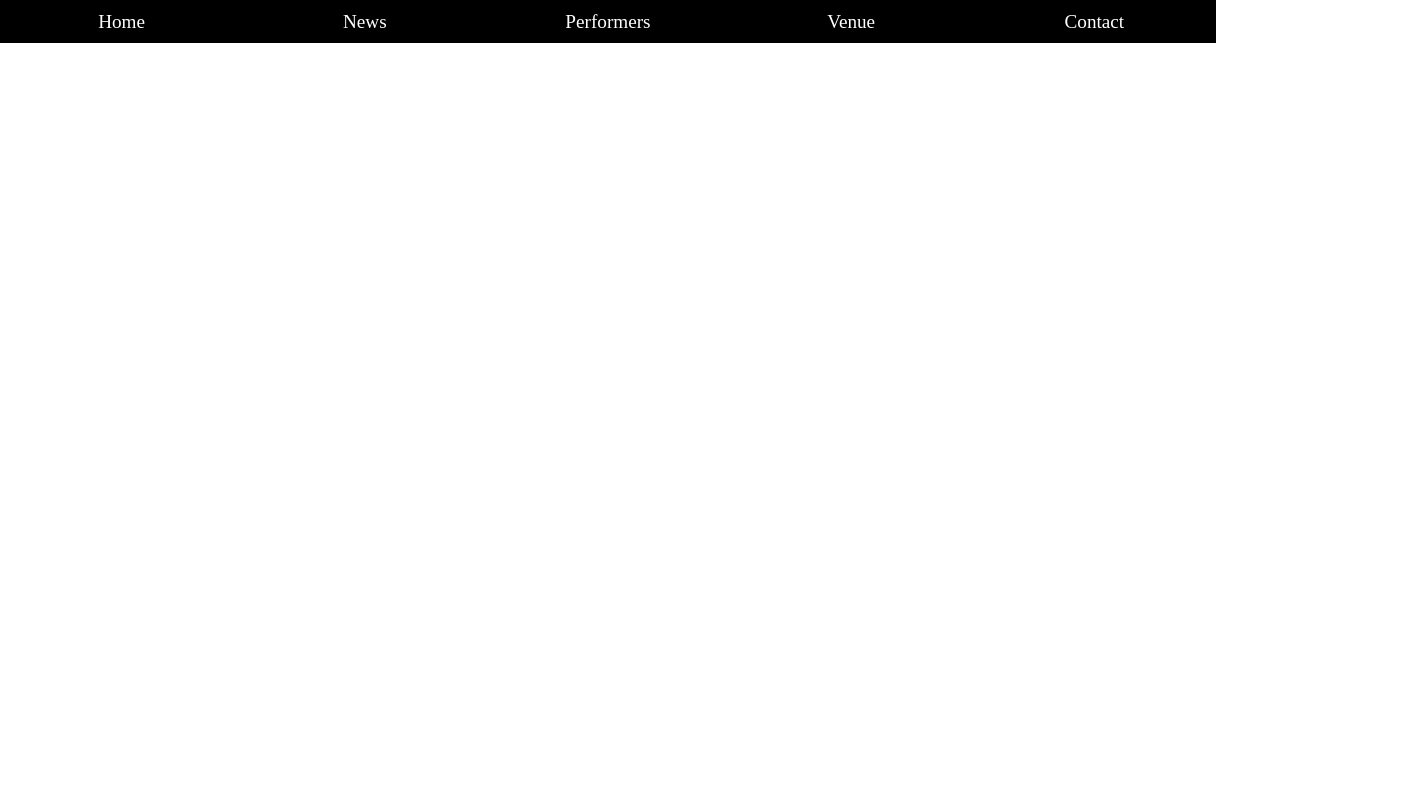
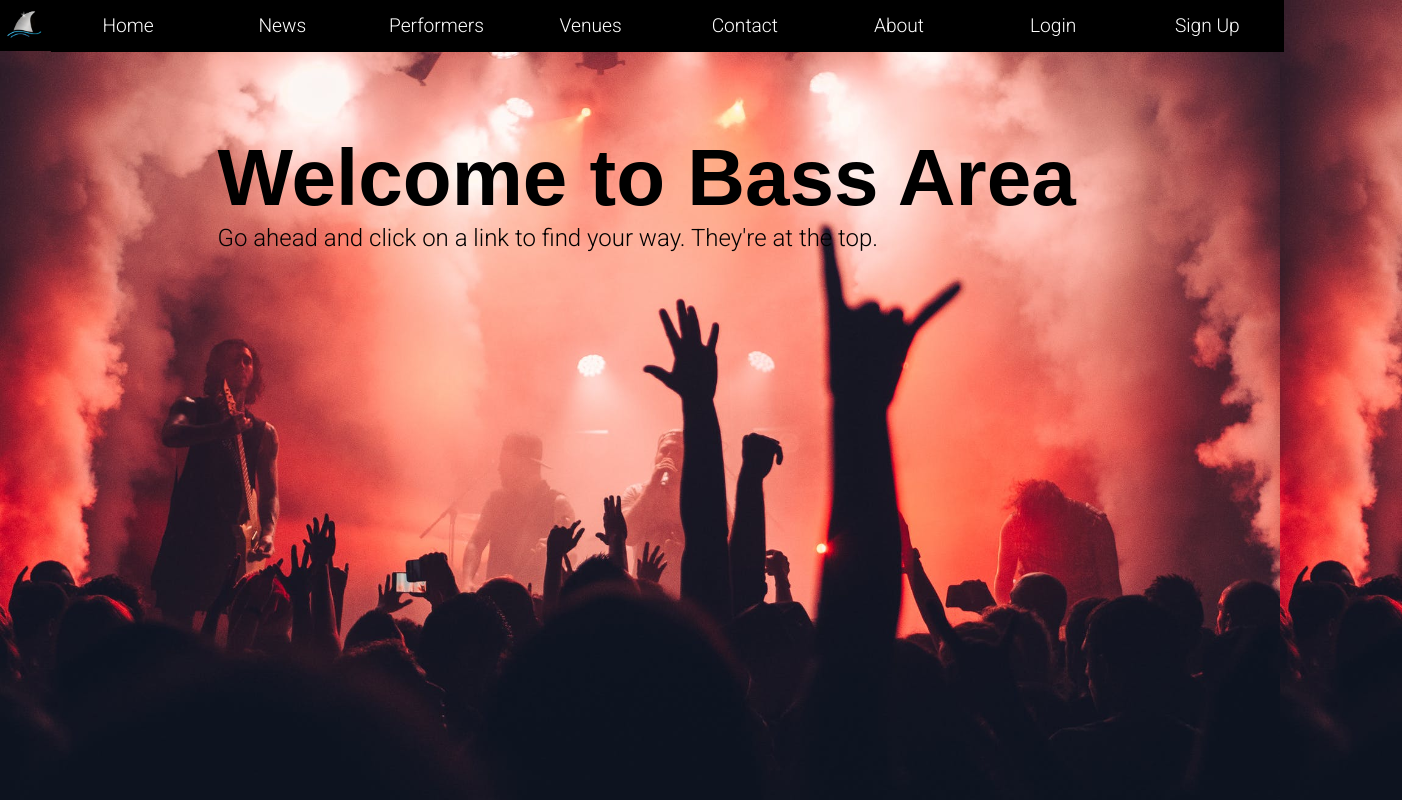
Before and after one commit to dcp6/BassArea, a plain HTML site: page index.html in a window 1280 px wide. Shown: the whole page, 1402 px wide, since content can reach past the window. Drawn offline with Linux system fonts and the light colour scheme.

Commit message:
added background image and adjusted menues

```diff
--- a/index.html
+++ b/index.html
@@ -4,30 +4,57 @@
     <meta charset="utf-8">
     <meta name="viewport" content="width=device-width, initial-scale=1.0">
     <title></title>
-<meta name="viewport" content="width=device-width, initial-scale=1.0"><link rel="stylesheet" href="./styles/styles.css"><script src=""></script>
+<meta name="viewport" content="width=device-width, initial-scale=1.0"><link rel="stylesheet" href="./styles/styles.css"><script src="">
+</script>
+<link rel="preconnect" href="https://fonts.gstatic.com">
+<link href="https://fonts.googleapis.com/css2?family=Roboto+Slab&display=swap" rel="stylesheet">
+<link rel="preconnect" href="https://fonts.gstatic.com">
+<link href="https://fonts.googleapis.com/css2?family=Roboto+Slab&family=Roboto:wght@300&display=swap" rel="stylesheet">
 </head>
 
 
 
 <body>
-    <div id=wrapper>
+<div class="nav-holder">
 <nav role="select">
-    <ul>
-        <li><a href="">Home</a></li>
+    <ul class="first-nav-bar">
+        <img class="logo-img" src="images/FiN-logo.png">
+        <li><a href="index.html">Home</a></li>
         <li><a href="">News</a></li>
         <li><a href="">Performers</a></li>
-        <li><a href="">Venue</a></li>
+        <li><a href="">Venues</a></li>
         <li><a href="">Contact</a></li>
+        <li class=""><a href="">About</a></li>
+        <li><a href="login.html">Login</a></li>
+        <li><a href="sign-up.html">Sign Up</a></li>
+     </ul>
+
+    <div class="select-menu-styling">
     <select onchange="if (this.value) window.location.href = this.value;">
-        <option value="#">Home</option>
-        <option value="#">News</option>
+        <option value=#>Choose an option</option>
+        <option value="index.html">Home</option>
+        <option value="news.html">News</option>
         <option value="#">Performers</option>
         <option value="#">Venues</option>
         <option value="#">Contact</option>
     </select>
+    </div>
+   </nav>
+</div><!--nav holder-->
+<div class="grid-item-container">
+<header>
+<div class="primary-headline-holder">
 
-    </ul></nav>
+    <h1>Welcome to Bass Area</h1>
+<p class="main-page-subtext">Go ahead and click on a link to find your way. They're at the top. </p>
 </div>
+  </header>
+
+
+
+    </div><!--grid-item-container-->
+
+
 </body>
 
 </html>
--- a/styles/styles.css
+++ b/styles/styles.css
@@ -1,5 +1,5 @@
 	* {
-	padding: 0px;
+    padding:0px;
 	margin: 0px;
 	box-sizing: border-box;
 }
@@ -9,57 +9,96 @@ body {
 	width: 100%;
 	height: 100%;
 }
-
 body {
-	margin: 1.25em, 1em;
+    background-image:url(../images/concert-pick.jpeg);
+    color:white;
+    font-family:'Roboto', sans-serif;
+    background-size: 100% auto;
 }
-
-#wrapper {
-	width: 100%;
-	margin: 0px auto;
+.nav-holder {
+    width:109.5%;
 }
-
+.logo-img {
+    width:51px;
+    float:left;
+}
 nav [role="select"] {
 	width: 100%;
-	position: relative;
     margin:0px auto;
+    margin-left:10%;
+
 }
 nav[role="select"] select {
 	display: none;
 }
+.select-menu.styling {
+
+}
 nav[role="select"] ul {
     width:100%;
-    list-style:none;
 }
 nav[role="select"] ul li {
 	float: left;
-	padding: .55em .45em;
-	width: 19%;
+	width: 11%;
 	font-size: 1.2em;
+    padding-top:.75em;
+    padding-bottom:.75em;
 	background-color: black;
 	text-align: center;
 	cursor: pointer;
+    list-style-type:none;
 }
-
 nav[role="select"] ul li a {
 	color: white !important;
 	text-decoration: none;
 }
 
 nav[role="select"] ul li a:hover {
-	color: #00A86B !important;
+	color: #FF5948 !important;
 }
+.grid-item-container {
+    clear:both;
+    display:grid;
+    grid-template-columns: autofit, 1fr 1fr 1fr 1fr 1fr 1fr 1fr 1fr 1fr 1fr 1fr 1fr;
+    grid-column-gap:3.67%;
+    grid-template-rows: minmax(80px, 1fr);
+}
+header {
+    grid-column-start:4;
+    grid-column-end:12;
+    grid-row-start:6;
+}
+.primary-headline-holder {
+    grid-column-start: 5;
+    grid-column-end: 8;
+    grid-row-start: 4;
+    justify-content: center;
+    color:black;
+}
+h1 {
+    color:black;
+    font-size:5em;
+    font-family:'Roboto-Slab', sans-serif;
+}
+
+.main-page-subtext {
+    font-size:1.5em;
+    grid-column-start:5;
+    grid-column-end:8;
+    grid-row-start: 5;
+    justify-content:center;
+}
+
 @media screen and (max-width: 44em) {
 		body {
 			margin: 1em 0;
 		}
-		nav[role="select"] ul {
+		nav[role="select"] ul.first-nav-bar {
 			display: none;
 		}
 		nav[role="select"]:after {
 			position: absolute;
 			z-index: -1;
-			content: "Menu";
 			right: 0;
 			bottom: -1.75em;
 			background: rgba(174, 86, 168, 0.4);
```
Also changed, not shown: news.html (added, +13 -0 lines), images/black-box.png (added), images/concert-pick.jpeg (added), images/fin-logo.png (added), 2 other files.
